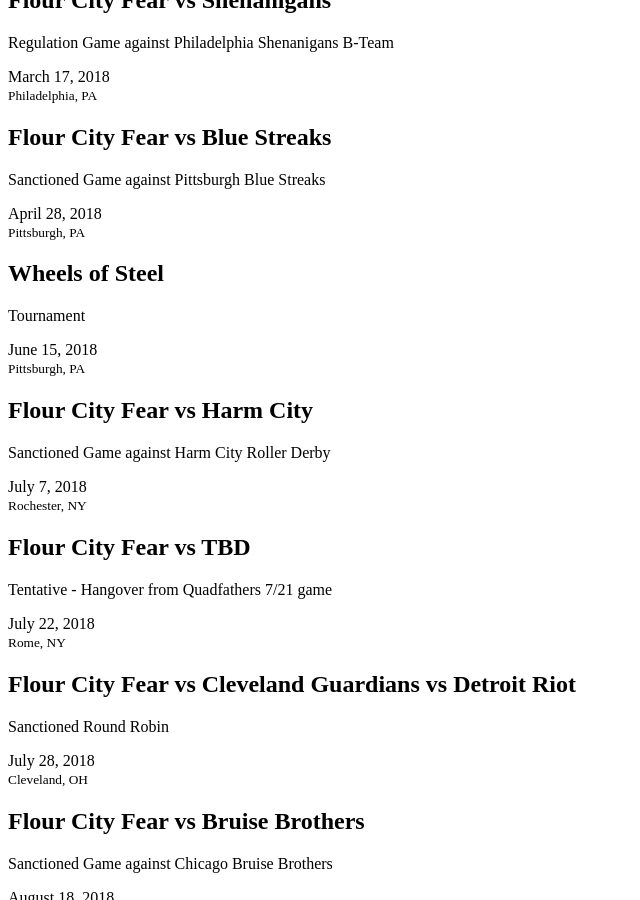
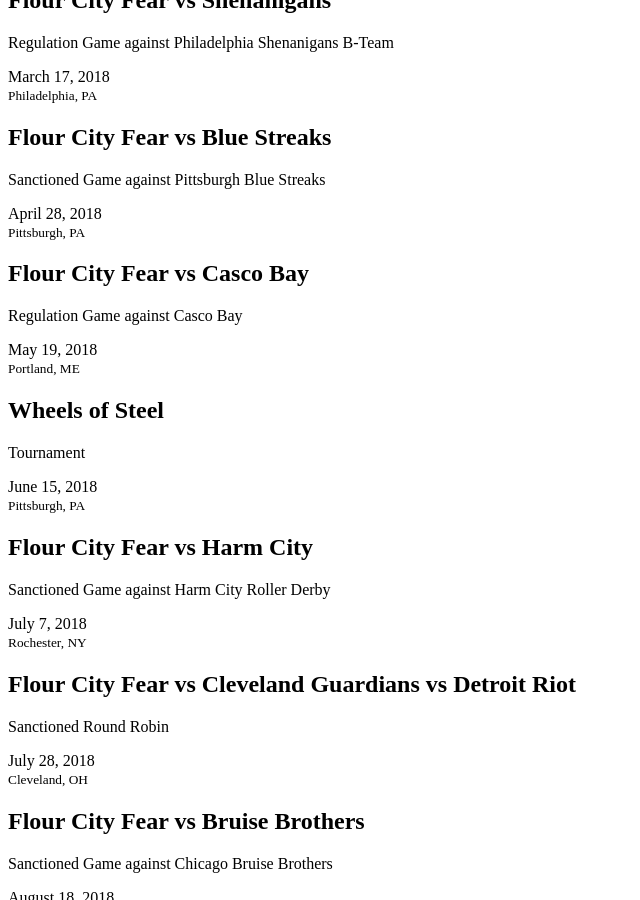
Before and after one commit to FlourCityFear/flourcityfear.github.io, a Jekyll site: the page built from index.html, in a window 1280 px wide and 900 px high, scrolled down 419 px. Shown: the whole window, without its empty margins (0-640 px from the left). Built offline with Jekyll 4.4.1, drawn with Linux system fonts in a browser that asks for light colours.

Commit message:
Remove 7/22 game

```diff
--- a/_data/index/schedule.yml
+++ b/_data/index/schedule.yml
@@ -25,6 +25,16 @@
   icon: fa-plus-square
 
 - name:
+    detail: 'Flour City Fear vs Casco Bay'
+  desc:
+    detail: 'Regulation Game against Casco Bay'
+  date:
+    detail: 'May 19, 2018'
+  location:
+    detail: 'Portland, ME'
+  icon: fa-plus-square
+
+- name:
     detail: 'Wheels of Steel'
     i18n: company_b
   desc:
@@ -49,16 +59,6 @@
   icon: fa-plus-square
 
 - name:
-    detail: 'Flour City Fear vs TBD'
-  desc:
-    detail: 'Tentative - Hangover from Quadfathers 7/21 game'
-  date:
-    detail: 'July 22, 2018'
-  location:
-    detail: 'Rome, NY'
-  icon: fa-plus-square
-
-- name:
     detail: 'Flour City Fear vs Cleveland Guardians vs Detroit Riot'
   desc:
     detail: 'Sanctioned Round Robin'
```
